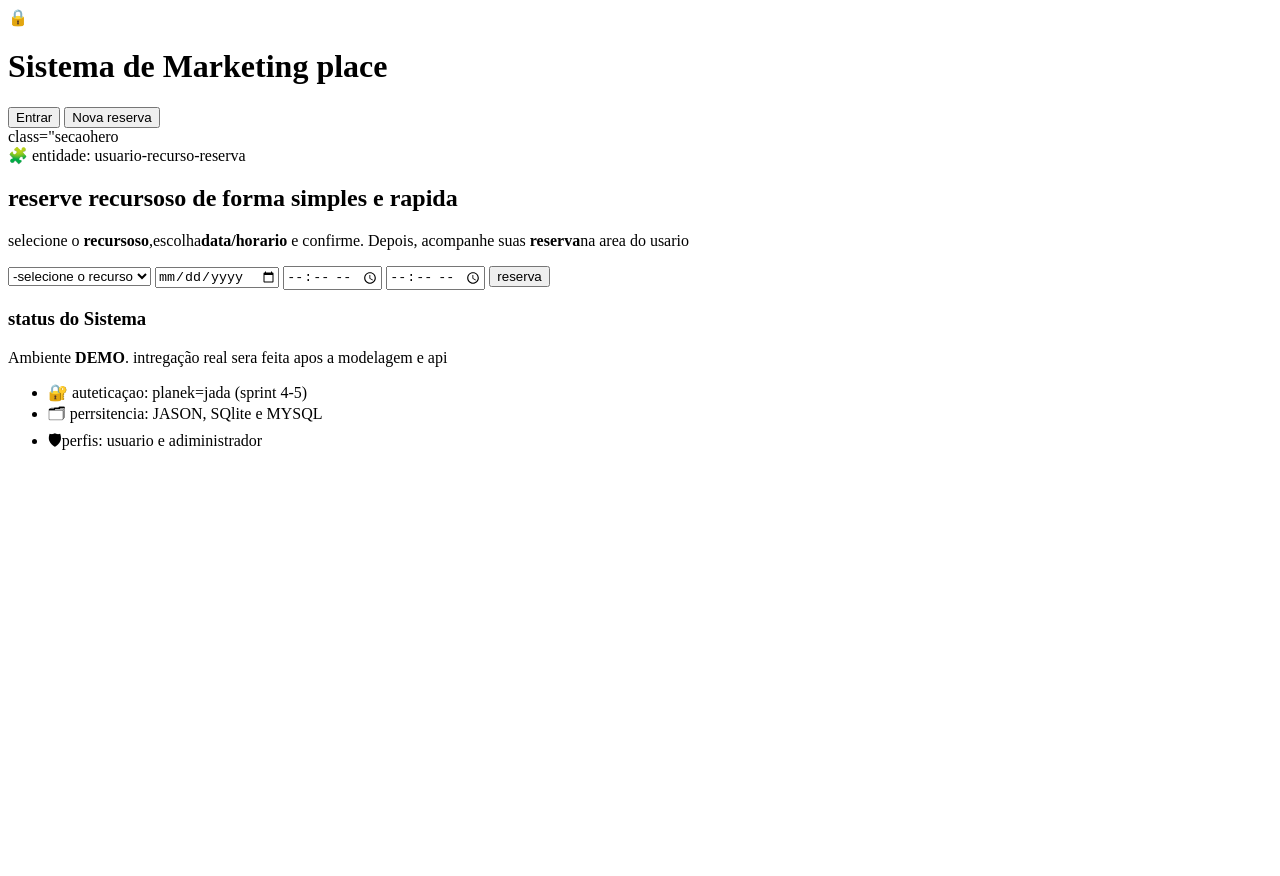
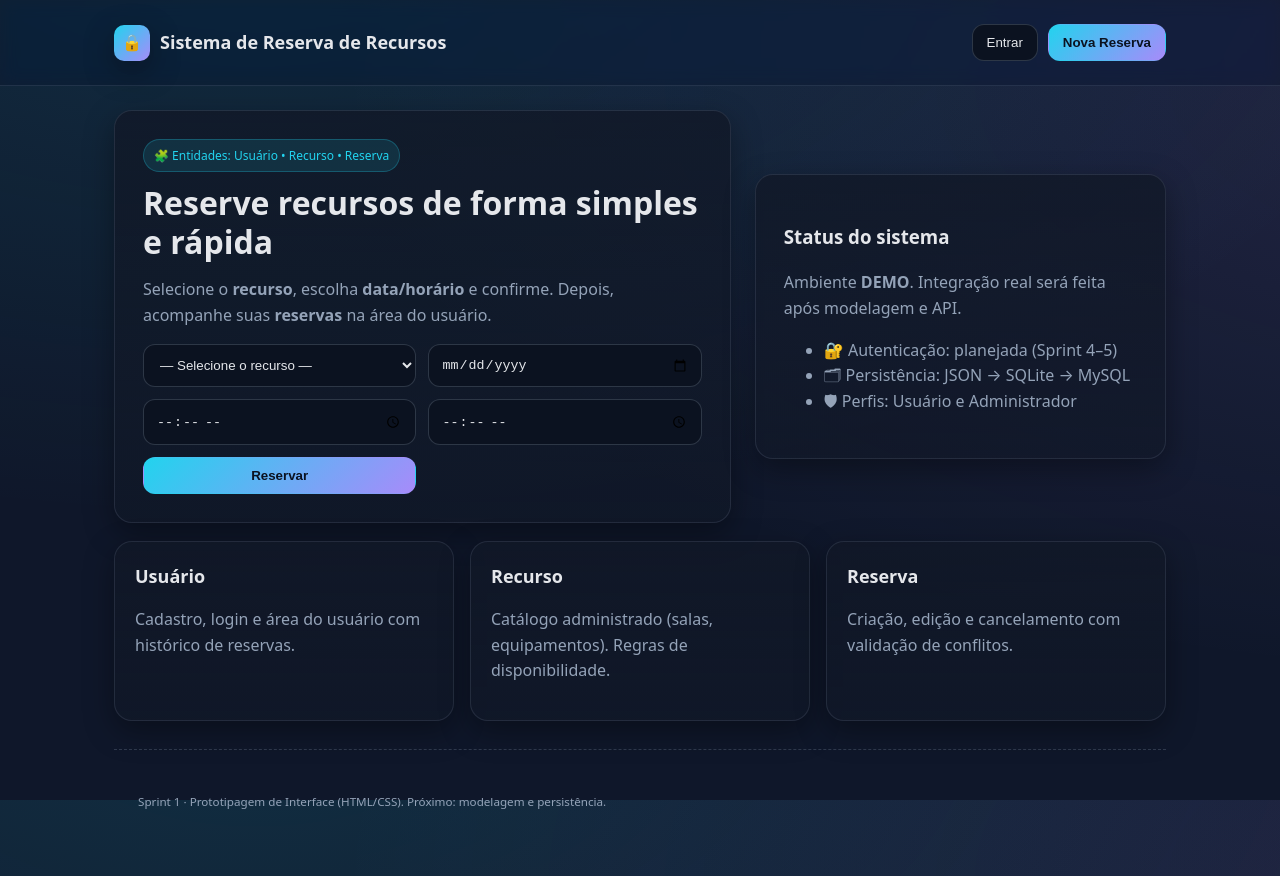
Before and after one commit to noan507/Marketing-place--os-guri, a plain HTML site: page index.html in a window 1280 px wide. Before the commit the page ends 800 px from the top, so only its background shows below. Drawn offline with Linux system fonts and the light colour scheme.

Commit message:
Add files via upload

```diff
--- a/index.html
+++ b/index.html
@@ -1,56 +1,98 @@
+<!-- =========================
+     index.html – Sprint 1
+     ========================= -->
      <!DOCTYPE html>
      <html lang="pt-br">
      <head>
        <meta charset="UTF-8">
        <meta name="viewport" content="width=device-width, initial-scale=1.0">
-    <title>Sistema de Marketing place</title>
+       <title>Sistema de Reserva de Recursos</title>
+       <link rel="stylesheet" href="style.css">
      </head>
      <body>
-    <head>
+       <header>
          <div class="container navPrincipal">
-            <div class="marcasistema">
-                <div class="logosistema">&#128274;</div>
-                <h1>Sistema de Marketing place</h1>
+           <div class="marcaSistema">
+             <div class="logoSistema">&#128274;</div>
+             <h1>Sistema de Reserva de Recursos</h1>
+           </div>
+           <div class="acoesNav">
+             <button class="botao" onclick="abrirLogin()">Entrar</button>
+             <button class="botao botaoPrimario" onclick="rolarParaRapido()">Nova Reserva</button>
            </div>
          </div>
-        <div class="acoesnav">
-            <button class="botao" onclick="abrirlogin()">Entrar</button>
-            <button class="botao botaoPrimeiro" onclick="rolarParaRapido()">Nova reserva</button>
-        </div>
-    </head>
+       </header>
 
        <main class="container">
-    <section>class="secaohero
-        <div class="cartaohero">
-            <span class="selo">&#129513; entidade: usuario-recurso-reserva</span>
-            <h2>reserve recursoso de forma simples e rapida</h2>
-            <p class="textomutado"> selecione o <strong>recursoso</strong>,escolha<strong>data/horario</strong> e confirme. Depois, acompanhe suas <strong>reserva</strong>na area do usario</p>
-            <form action="" class="formrapido">
+         <section class="secaoHero">
+           <div class="cartaoHero">
+             <span class="selo">&#129513; Entidades: Usuário • Recurso • Reserva</span>
+             <h2>Reserve recursos de forma simples e rápida</h2>
+             <p class="textoMutado">Selecione o <strong>recurso</strong>, escolha <strong>data/horário</strong> e confirme. Depois, acompanhe suas <strong>reservas</strong> na área do usuário.</p>
+             <form class="formRapido">
                <select>
-                    <option value="">-selecione o recurso</option>
-                    <option>laboratorio01</option>
-                    <option >laboratorio02</option>
-                    <option >projetor 4k</option>
-                    <option>espaço de reunioes</option>
+                 <option value="">— Selecione o recurso —</option>
+                 <option>Laboratório 01</option>
+                 <option>Laboratório 02</option>
+                 <option>Projetor 4K</option>
+                 <option>Espaço de Reuniões</option>
                </select>
                <input class="entrada" type="date" placeholder="Data">
-                <input class="entrada" type="time" placeholder="inicio">
-                <input class="entrada" type="time" placeholder="fim">
-                <button class="botao botaoPrimeiro" type="submit">reserva</button>
+               <input class="entrada" type="time" placeholder="Início">
+               <input class="entrada" type="time" placeholder="Fim">
+               <button class="botao botaoPrimario" type="submit">Reservar</button>
              </form>
            </div>
-    </div class="cartaohero">
-<h3>status do Sistema</h3>
-<p class="textomutado">Ambiente <strong>DEMO</strong>. intregação real sera feita apos a modelagem e api</p>
-<ul class="textomutado">
-    <li>&#128272; auteticaçao: planek=jada (sprint 4-5)</li>
-    <li>&#128450; perrsitencia: JASON, SQlite e MYSQL</li>
-    <li>&#128737;perfis: usuario e adiministrador</li>
+           <div class="cartaoHero">
+             <h3>Status do sistema</h3>
+             <p class="textoMutado">Ambiente <strong>DEMO</strong>. Integração real será feita após modelagem e API.</p>
+             <ul class="textoMutado">
+               <li>&#128272; Autenticação: planejada (Sprint 4–5)</li>
+               <li>&#128450; Persistência: JSON → SQLite → MySQL</li>
+               <li>&#128737; Perfis: Usuário e Administrador</li>
              </ul>
            </div>
          </section>
-</section class="grandeentidades"></selection>
+
+         <section class="gradeEntidades">
+           <article class="cartao">
+             <h3>Usuário</h3>
+             <p class="textoMutado">Cadastro, login e área do usuário com histórico de reservas.</p>
+           </article>
+           <article class="cartao">
+             <h3>Recurso</h3>
+             <p class="textoMutado">Catálogo administrado (salas, equipamentos). Regras de disponibilidade.</p>
+           </article>
+           <article class="cartao">
+             <h3>Reserva</h3>
+             <p class="textoMutado">Criação, edição e cancelamento com validação de conflitos.</p>
+           </article>
+         </section>
+
+         <footer>
+           <div class="container">
+             <small class="textoMutado">Sprint 1 · Prototipagem de Interface (HTML/CSS). Próximo: modelagem e persistência.</small>
+           </div>
+         </footer>
        </main>
 
+       <dialog id="modalLogin">
+         <div class="conteudoModal">
+           <header>
+             <h3>Entrar</h3>
+             <p class="textoMutado">Protótipo visual. Implementação de autenticação nas próximas sprints.</p>
+           </header>
+           <form method="dialog">
+             <input class="entrada" type="email" placeholder="E-mail" required>
+             <input class="entrada" type="password" placeholder="Senha" required>
+             <div style="display:flex; gap:10px; justify-content:flex-end">
+               <button class="botao" value="cancelar">Cancelar</button>
+               <button class="botao botaoPrimario" value="entrar">Entrar</button>
+             </div>
+           </form>
+         </div>
+       </dialog>
+
+       <script src="script.js"></script>
      </body>
      </html>
--- /dev/null
+++ b/style.css
@@ -0,0 +1,227 @@
+:root{
+    --corFundo: #0f172a;     /* slate-900 */
+    --corPainel: #111827;    /* gray-900 */
+    --corSuave: #94a3b8;     /* slate-400 */
+    --corTexto: #e5e7eb;     /* gray-200 */
+    --corMarca: #22d3ee;     /* cyan-400 */
+    --corRealce: #a78bfa;    /* violet-400 */
+    --corOk: #34d399;        /* green-400 */
+    --sombra: 0 10px 30px rgba(0,0,0,.35);
+    --raio: 18px;
+  }
+
+  *{
+    box-sizing: border-box;
+   }
+
+  html, body{
+    height: 100%;
+  }
+
+  body{
+    margin:0;
+    font-family: system-ui, -apple-system, Segoe UI, Roboto, Ubuntu, Cantarell, Noto Sans, Helvetica, Arial, "Apple Color Emoji","Segoe UI Emoji";
+    background:
+      radial-gradient(1200px 600px at 20% -10%, rgba(34,211,238,.12), transparent),
+      radial-gradient(1200px 600px at 120% 10%, rgba(167,139,250,.12), transparent),
+      var(--corFundo);
+    color: var(--corTexto);
+    line-height: 1.6;
+  }
+
+  a{
+    color: inherit;
+    text-decoration: none;
+  }
+
+  .container{
+    max-width: 1100px;
+    margin-inline: auto;
+    padding: 24px;
+  }
+
+  /* ====== topo / navegação ====== */
+  header{
+    position: sticky;
+    top:0;
+    backdrop-filter: saturate(140%) blur(8px);
+    background: rgba(15,23,42,.45);
+    border-bottom: 1px solid rgba(148,163,184,.15);
+    z-index: 10;
+  }
+
+  .navPrincipal{
+    display:flex;
+    align-items:center;
+    justify-content:space-between;
+    gap:16px;
+  }
+
+  .marcaSistema{
+    display:flex;
+    align-items:center;
+    gap:10px;
+  }
+
+  .logoSistema{
+    width:36px;
+    height:36px;
+    border-radius:10px;
+    display:grid;
+    place-items:center;
+    background: linear-gradient(135deg, var(--corMarca), var(--corRealce));
+    box-shadow: var(--sombra);
+  }
+
+  .marcaSistema h1{
+    font-size:18px;
+    margin:0;
+  }
+
+  .acoesNav{
+    display:flex;
+    gap:10px;
+  }
+
+  /* ====== botões ====== */
+  .botao{
+    padding:10px 14px;
+    border-radius:12px;
+    border:1px solid rgba(148,163,184,.25);
+    background:#0b1220;
+    color:var(--corTexto);
+    cursor:pointer;
+  }
+
+  .botao:hover{
+    filter: brightness(1.05);
+  }
+
+  .botaoPrimario{
+    border-color: transparent;
+    background: linear-gradient(135deg, var(--corMarca), var(--corRealce));
+    color:#0b1220;
+    font-weight:700;
+  }
+
+  /* ====== seção destaque/hero ====== */
+  main{ padding-block: 28px; }
+
+  .secaoHero{
+    display:grid;
+    grid-template-columns: 1.2fr .8fr;
+    align-items:center;
+    gap:24px;
+  }
+
+  .cartaoHero{
+    background: linear-gradient(180deg, rgba(17,24,39,.8), rgba(17,24,39,.6));
+    border:1px solid rgba(148,163,184,.15);
+    border-radius: var(--raio);
+    padding: 28px;
+    box-shadow: var(--sombra);
+  }
+
+  .secaoHero h2{
+    font-size:32px;
+    line-height:1.2;
+    margin:0 0 10px;
+  }
+
+  .selo{
+    display:inline-flex;
+    align-items:center;
+    gap:8px;
+    padding:6px 10px;
+    border-radius:999px;
+    background: rgba(34,211,238,.12);
+    border:1px solid rgba(34,211,238,.25);
+    color: var(--corMarca);
+    font-size:12px;
+    margin-bottom:12px;
+  }
+
+  .textoMutado{
+    color: var(--corSuave);
+  }
+
+  /* formulário rápido */
+  .formRapido{
+    display:grid;
+    grid-template-columns: repeat(2, minmax(0,1fr));
+    gap:12px;
+  }
+
+  .entrada, select{
+    width:100%;
+    padding:12px 12px;
+    border-radius:12px;
+    background:#0b1220;
+    border:1px solid rgba(148,163,184,.25);
+    color:var(--corTexto);
+  }
+
+  .entrada:focus, select:focus{
+    outline:2px solid var(--corMarca);
+    border-color: transparent;
+  }
+
+  .campoInvalido{
+    outline:2px solid #ef4444 !important;   /* vermelho */
+    border-color: transparent !important;
+  }
+
+  /* ====== cards das entidades ====== */
+  .gradeEntidades{
+    display:grid;
+    grid-template-columns: repeat(3, minmax(0,1fr));
+    gap:16px;
+    margin-top:18px;
+  }
+
+  .cartao{
+    background: linear-gradient(180deg, rgba(17,24,39,.8), rgba(17,24,39,.6));
+    border:1px solid rgba(148,163,184,.15);
+    border-radius: var(--raio);
+    padding:20px;
+    box-shadow: var(--sombra);
+  }
+
+  .cartao h3{
+    margin:0 0 8px;
+    font-size:18px;
+  }
+
+  /* ====== rodapé ====== */
+  footer{
+    margin-top:28px;
+    padding:16px 0;
+    border-top:1px dashed rgba(148,163,184,.25);
+    color:var(--corSuave);
+    font-size:14px;
+  }
+
+  /* ====== modal ====== */
+  dialog{
+    border:none;
+    border-radius:16px;
+    padding:0;
+    width:min(92vw, 420px);
+    background:#0b1220;
+    color:var(--corTexto);
+    box-shadow: var(--sombra);
+  }
+
+  .conteudoModal{
+    padding: 20px;
+  }
+
+  /* ====== responsividade ====== */
+  @media (max-width: 900px){
+    .secaoHero{
+      grid-template-columns: 1fr;
+    }
+    .gradeEntidades{
+      grid-template-columns: 1fr;
+    }
+  }
```
Lines whose indentation alone changed are shown as unchanged.
